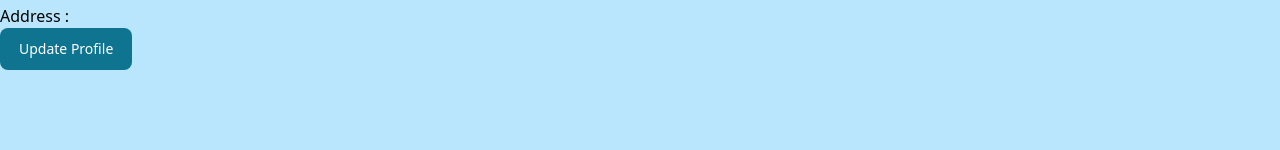
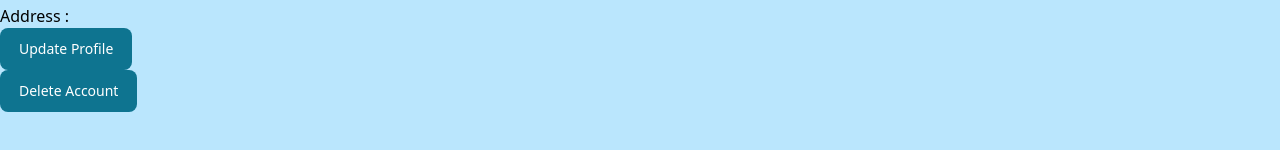
Before and after one commit to Muhammad-Tayyab-Awan/attendance-management-system, a React (Vite) app: page /profile in a window 1280 px wide. Shown: the part 284-434 px from the top of the page. Built offline with nearby package versions, Linux system fonts and the light colour scheme; no server answers.

Commit message:
added delete account functionality to Profile component with confirmation toast

```diff
--- a/src/pages/Profile.jsx
+++ b/src/pages/Profile.jsx
@@ -7,6 +7,7 @@ import { useEffect } from "react";
 import { useRoleContext } from "../context/roleContext";
 import toast from "react-hot-toast";
 import { UpdateProfile } from "../components/UpdateProfile";
+import { Button } from "flowbite-react";
 
 function Profile() {
   const [userData, setUserData] = useState({
@@ -46,6 +47,16 @@ function Profile() {
     });
   }, [status]);
 
+  async function handleDelete() {
+    const response = await authApi.deleteAccount();
+    if (response.success) {
+      toast.success(response.msg);
+      navigate("/");
+    } else {
+      toast.error(response.error);
+    }
+  }
+
   return (
     <>
       <NavBar />
@@ -67,6 +78,7 @@ function Profile() {
         setNewData={setUserFullData}
         setUserData={setUserData}
       />
+      <Button onClick={handleDelete}>Delete Account</Button>
     </>
   );
 }
```
